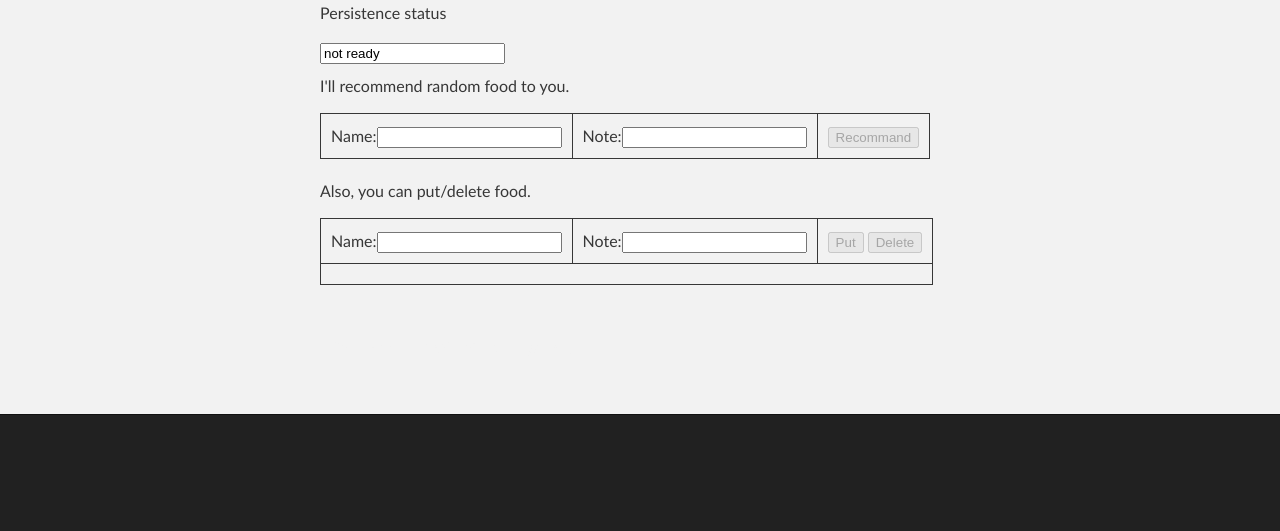
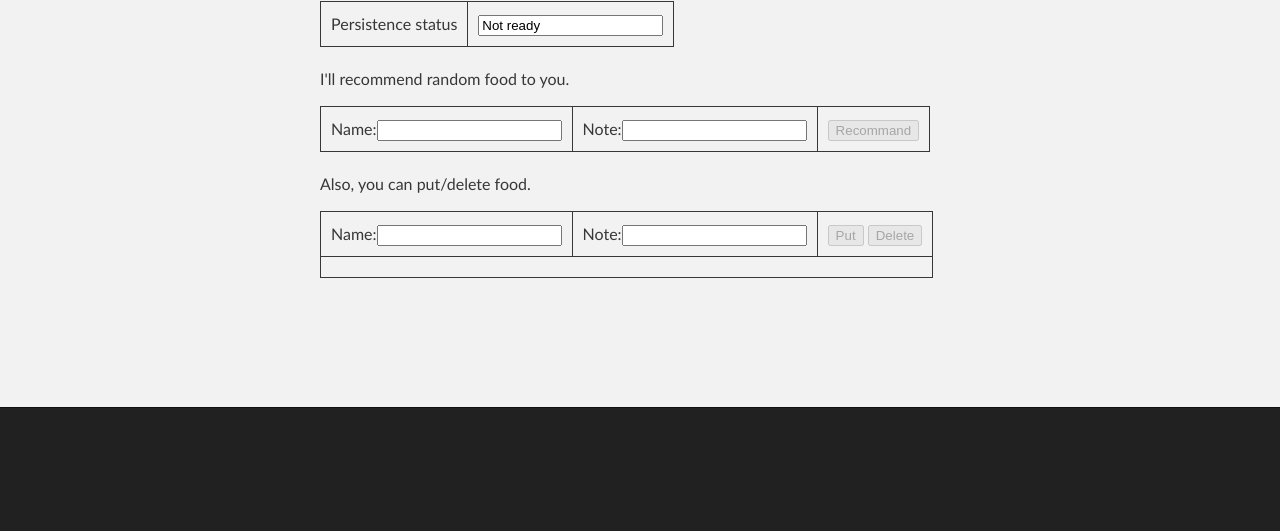
Before and after one commit to gomeplus/randomfood, a plain HTML site: page index.html in a window 1280 px wide. Shown: the part 269-800 px from the top of the page. Drawn offline with Linux system fonts and the light colour scheme; no server answers.

Commit message:
Update index.html

```diff
--- a/index.html
+++ b/index.html
@@ -97,10 +97,13 @@
             Randomfood
         </h3>
 
-        <div>
-            <p id="status">Persistence status</p>
-            <input type="text" id="status" value="not ready" readonly/>
-        </div>
+        <table>
+            <tr>
+                <td>Persistence status</td>
+                <td>
+                    <input type="text" id="status" value="Not ready" readonly/>
+                </td>
+        </table>
 
         <p>I'll recommend random food to you.</p>
         <table>
```
